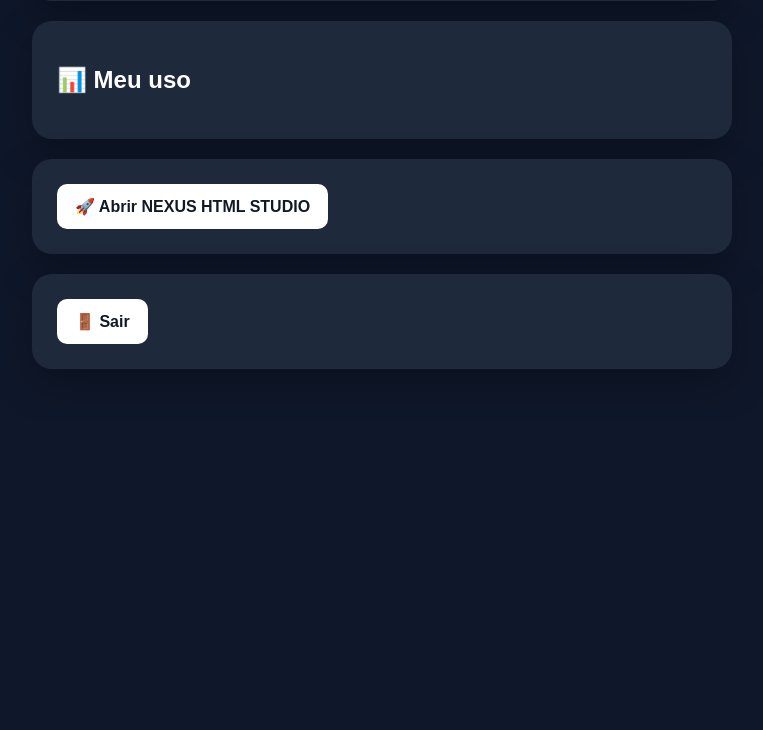
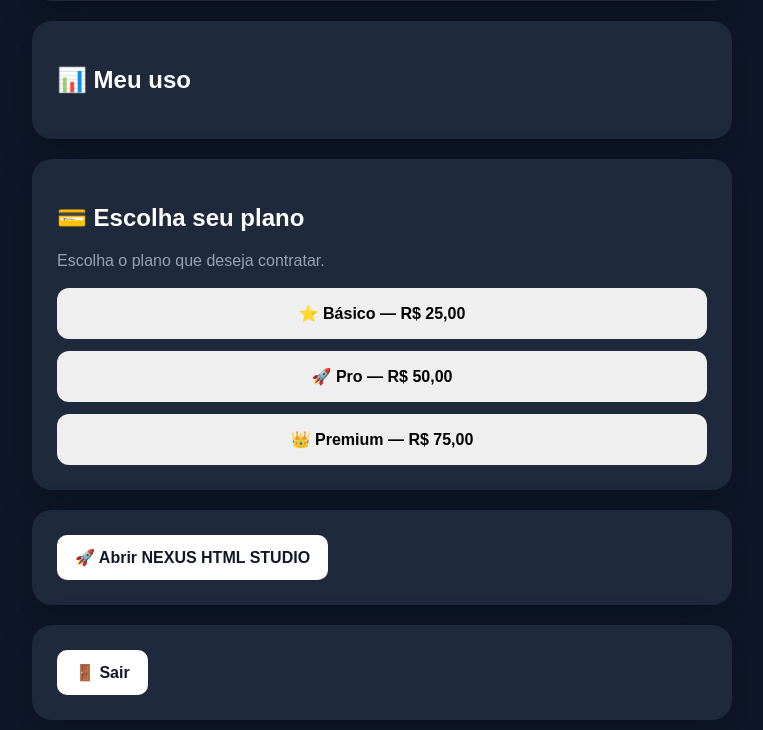
Before and after one commit to Olnair2932/Nexus-Workspace, a Flask app: template acesso_nexus/templates/painel.html in a window 1280 px wide. Shown: the part 484-1214 px from the top of the page, without its empty margins (258-1021 px from the left). Before the commit the page ends 853 px from the top, so only its background shows below. Run offline with Flask 3, Linux system fonts and the light colour scheme; the template is opened without the code that fills it, so the values that code supplies are empty; parts of the project's set-up code (start-up, migrations or seed data) failed here and were passed over.

Commit message:
Adiciona contratação de planos via Pix

```diff
--- a/acesso_nexus/app.py
+++ b/acesso_nexus/app.py
@@ -602,6 +602,98 @@ def painel():
     )
 
 
+
+@app.route("/api/plano/contratar", methods=["POST"])
+def api_contratar_plano():
+    uid = session.get("uid")
+
+    if not uid:
+        return jsonify({
+            "ok": False,
+            "erro": "Não autenticado."
+        }), 401
+
+    usuario = obter_usuario(uid)
+
+    if not usuario:
+        return jsonify({
+            "ok": False,
+            "erro": "Usuário não encontrado."
+        }), 404
+
+    if usuario.get("status") != "ativo":
+        return jsonify({
+            "ok": False,
+            "erro": "Acesso suspenso."
+        }), 403
+
+    if usuario.get("perfil") == "admin":
+        return jsonify({
+            "ok": False,
+            "erro": "Administradores não precisam contratar planos."
+        }), 400
+
+    dados = request.get_json(silent=True) or {}
+    novo_plano = str(dados.get("plano", "")).strip().lower()
+
+    planos = {
+        "basico": {
+            "nome": "Básico",
+            "valor": 25.00
+        },
+        "pro": {
+            "nome": "Pro",
+            "valor": 50.00
+        },
+        "premium": {
+            "nome": "Premium",
+            "valor": 75.00
+        }
+    }
+
+    if novo_plano not in planos:
+        return jsonify({
+            "ok": False,
+            "erro": "Plano inválido."
+        }), 400
+
+    agora = datetime.now()
+    prazo = agora + timedelta(hours=24)
+
+    pagamento = {
+        "status": "aguardando_confirmacao",
+        "plano": novo_plano,
+        "nome_plano": planos[novo_plano]["nome"],
+        "valor": planos[novo_plano]["valor"],
+        "pix": "55981011208",
+        "whatsapp": "55981011208",
+        "solicitado_em": agora.isoformat(),
+        "prazo_24h": prazo.isoformat()
+    }
+
+    referencia = db.reference(
+        f"nexus/acesso/usuarios/{uid}"
+    )
+
+    referencia.update({
+        "plano": novo_plano,
+        "limites": obter_limites_padrao(novo_plano),
+        "pagamento_plano": pagamento
+    })
+
+    inicializar_uso_usuario(uid, novo_plano)
+
+    return jsonify({
+        "ok": True,
+        "mensagem": "Plano ativado com sucesso.",
+        "plano": novo_plano,
+        "nome_plano": planos[novo_plano]["nome"],
+        "valor": planos[novo_plano]["valor"],
+        "pix": "55981011208",
+        "whatsapp": "55981011208",
+        "pagamento": pagamento
+    })
+
 @app.route("/api/admin/usuarios")
 def api_admin_usuarios():
     uid = session.get("uid")
--- a/acesso_nexus/templates/painel.html
+++ b/acesso_nexus/templates/painel.html
@@ -231,6 +231,39 @@
             {% endif %}
     </div>
 
+    <div class="card" id="NEXUS_PLANOS_PIX">
+        <h2>💳 Escolha seu plano</h2>
+
+        <p style="color:#94a3b8;">
+            Escolha o plano que deseja contratar.
+        </p>
+
+        <div style="display:grid;gap:12px;margin-top:18px;">
+
+            <button
+                type="button"
+                onclick="contratarPlano('basico', 'Básico', '25,00')"
+                style="padding:16px;border:0;border-radius:12px;cursor:pointer;font-weight:700;font-size:16px;">
+                ⭐ Básico — R$ 25,00
+            </button>
+
+            <button
+                type="button"
+                onclick="contratarPlano('pro', 'Pro', '50,00')"
+                style="padding:16px;border:0;border-radius:12px;cursor:pointer;font-weight:700;font-size:16px;">
+                🚀 Pro — R$ 50,00
+            </button>
+
+            <button
+                type="button"
+                onclick="contratarPlano('premium', 'Premium', '75,00')"
+                style="padding:16px;border:0;border-radius:12px;cursor:pointer;font-weight:700;font-size:16px;">
+                👑 Premium — R$ 75,00
+            </button>
+
+        </div>
+    </div>
+
     <div class="card">
         <a href="/api/studio/abrir">
             🚀 Abrir NEXUS HTML STUDIO
@@ -245,5 +278,85 @@
 
 </div>
 
+
+<script>
+async function contratarPlano(plano, nomePlano, valor) {
+
+    const confirmar = confirm(
+        "💳 PAGAMENTO VIA PIX\n\n" +
+        "Plano: " + nomePlano + "\n" +
+        "Valor: R$ " + valor + "\n\n" +
+        "Chave Pix:\n" +
+        "55981011208\n\n" +
+        "Ao aceitar, seu plano será ativado imediatamente.\n\n" +
+        "Depois realize o pagamento e envie o comprovante pelo WhatsApp.\n\n" +
+        "⚠️ O pagamento deverá ser confirmado em até 24 horas. " +
+        "Caso não seja confirmado, o administrador poderá suspender o plano.\n\n" +
+        "Deseja aceitar e ativar o plano?"
+    );
+
+    if (!confirmar) {
+        return;
+    }
+
+    try {
+
+        const resposta = await fetch("/api/plano/contratar", {
+            method: "POST",
+            headers: {
+                "Content-Type": "application/json"
+            },
+            body: JSON.stringify({
+                plano: plano
+            })
+        });
+
+        const dados = await resposta.json();
+
+        if (!resposta.ok || !dados.ok) {
+            alert(
+                "❌ Não foi possível contratar o plano.\n\n" +
+                (dados.erro || "Erro desconhecido.")
+            );
+            return;
+        }
+
+        const mensagem =
+            "Olá! Acabei de contratar o plano " +
+            nomePlano +
+            " do NEXUS.\n\n" +
+            "Valor: R$ " +
+            valor +
+            ".\n\n" +
+            "Estou enviando o comprovante do pagamento Pix.";
+
+        const whatsapp =
+            "https://wa.me/55981011208?text=" +
+            encodeURIComponent(mensagem);
+
+        const enviar = confirm(
+            "✅ Plano " + nomePlano + " ativado!\n\n" +
+            "Valor: R$ " + valor + "\n\n" +
+            "Chave Pix: 55981011208\n\n" +
+            "Agora faça o pagamento via Pix e envie o comprovante pelo WhatsApp.\n\n" +
+            "Deseja abrir o WhatsApp agora?"
+        );
+
+        if (enviar) {
+            window.open(whatsapp, "_blank");
+        }
+
+        window.location.reload();
+
+    } catch (erro) {
+
+        alert(
+            "❌ Erro de comunicação com o servidor.\n\n" +
+            erro.message
+        );
+    }
+}
+</script>
+
 </body>
 </html>
```
